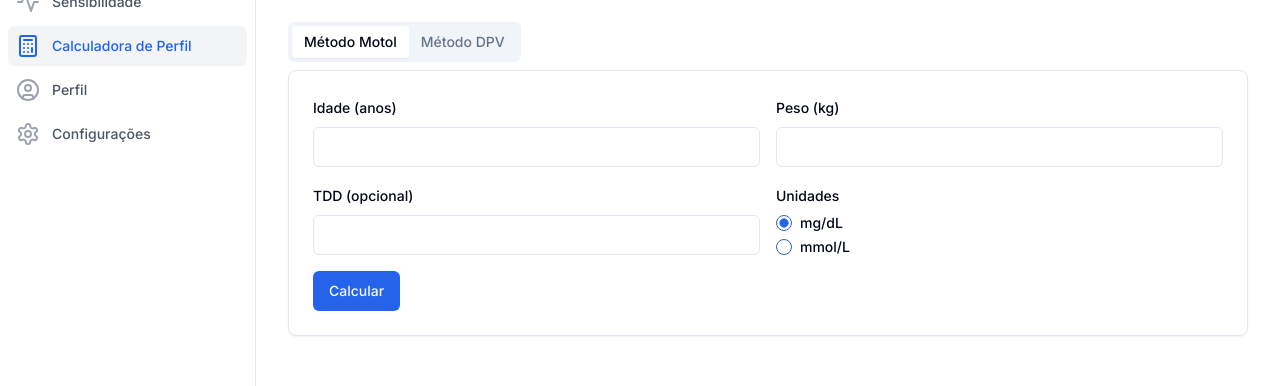
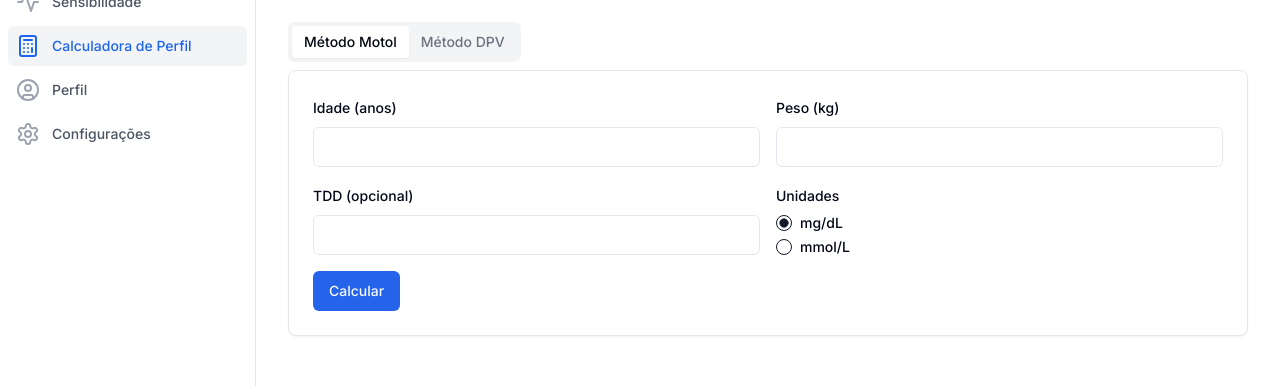
Before and after one commit to thiagomsoares/diabetechtool, a Next.js app: page /profile-calculator in a window 1280 px wide. Shown: the part 178-564 px from the top of the page. Built offline with nearby package versions, Linux system fonts and the light colour scheme.

Commit message:
feat: Atualiza período padrão para 3 dias e adiciona calculadora de perfil
- Remove opções de 14 e 30 dias dos botões de período
- Adiciona nova página de calculadora de perfil
- Implementa componentes UI para calculadora
- Atualiza dependências do projeto

```diff
--- a/app/(dashboard)/profile-calculator/page.tsx
+++ b/app/(dashboard)/profile-calculator/page.tsx
@@ -2,12 +2,12 @@
 
 import React, { useState } from 'react';
 import { ProfileCalculations } from '@/app/utils/ProfileCalculations';
-import { Tabs, TabsContent, TabsList, TabsTrigger } from "@/components/ui/tabs";
+import { Tabs, TabsContent, TabsList, TabsTrigger } from "@/app/components/ui/tabs";
 import { Card } from "@/components/ui/card";
 import { Button } from "@/components/ui/button";
 import { Input } from "@/components/ui/input";
 import { Label } from "@/components/ui/label";
-import { RadioGroup, RadioGroupItem } from "@/components/ui/radio-group";
+import { RadioGroup, RadioGroupItem } from "@/app/components/ui/radio-group";
 import { Feedback } from '@/app/components/Feedback';
 
 export default function ProfileCalculatorPage() {
--- /dev/null
+++ b/app/components/ui/radio-group.tsx
@@ -0,0 +1,43 @@
+"use client"
+
+import * as React from "react"
+import * as RadioGroupPrimitive from "@radix-ui/react-radio-group"
+import { Circle } from "lucide-react"
+import { cn } from "@/lib/utils"
+
+const RadioGroup = React.forwardRef<
+  React.ElementRef<typeof RadioGroupPrimitive.Root>,
+  React.ComponentPropsWithoutRef<typeof RadioGroupPrimitive.Root>
+>(({ className, ...props }, ref) => {
+  return (
+    <RadioGroupPrimitive.Root
+      className={cn("grid gap-2", className)}
+      {...props}
+      ref={ref}
+    />
+  )
+})
+RadioGroup.displayName = RadioGroupPrimitive.Root.displayName
+
+const RadioGroupItem = React.forwardRef<
+  React.ElementRef<typeof RadioGroupPrimitive.Item>,
+  React.ComponentPropsWithoutRef<typeof RadioGroupPrimitive.Item>
+>(({ className, ...props }, ref) => {
+  return (
+    <RadioGroupPrimitive.Item
+      ref={ref}
+      className={cn(
+        "aspect-square h-4 w-4 rounded-full border border-gray-200 border-gray-900 text-gray-900 ring-offset-white focus:outline-none focus-visible:ring-2 focus-visible:ring-gray-400 focus-visible:ring-offset-2 disabled:cursor-not-allowed disabled:opacity-50",
+        className
+      )}
+      {...props}
+    >
+      <RadioGroupPrimitive.Indicator className="flex items-center justify-center">
+        <Circle className="h-2.5 w-2.5 fill-current text-current" />
+      </RadioGroupPrimitive.Indicator>
+    </RadioGroupPrimitive.Item>
+  )
+})
+RadioGroupItem.displayName = RadioGroupPrimitive.Item.displayName
+
+export { RadioGroup, RadioGroupItem }
--- /dev/null
+++ b/app/components/ui/tabs.tsx
@@ -0,0 +1,54 @@
+"use client"
+
+import * as React from "react"
+import * as TabsPrimitive from "@radix-ui/react-tabs"
+import { cn } from "@/lib/utils"
+
+const Tabs = TabsPrimitive.Root
+
+const TabsList = React.forwardRef<
+  React.ElementRef<typeof TabsPrimitive.List>,
+  React.ComponentPropsWithoutRef<typeof TabsPrimitive.List>
+>(({ className, ...props }, ref) => (
+  <TabsPrimitive.List
+    ref={ref}
+    className={cn(
+      "inline-flex h-10 items-center justify-center rounded-md bg-gray-100 p-1 text-gray-500",
+      className
+    )}
+    {...props}
+  />
+))
+TabsList.displayName = TabsPrimitive.List.displayName
+
+const TabsTrigger = React.forwardRef<
+  React.ElementRef<typeof TabsPrimitive.Trigger>,
+  React.ComponentPropsWithoutRef<typeof TabsPrimitive.Trigger>
+>(({ className, ...props }, ref) => (
+  <TabsPrimitive.Trigger
+    ref={ref}
+    className={cn(
+      "inline-flex items-center justify-center whitespace-nowrap rounded-sm px-3 py-1.5 text-sm font-medium ring-offset-white transition-all focus-visible:outline-none focus-visible:ring-2 focus-visible:ring-gray-400 focus-visible:ring-offset-2 disabled:pointer-events-none disabled:opacity-50 data-[state=active]:bg-white data-[state=active]:text-gray-950 data-[state=active]:shadow-sm",
+      className
+    )}
+    {...props}
+  />
+))
+TabsTrigger.displayName = TabsPrimitive.Trigger.displayName
+
+const TabsContent = React.forwardRef<
+  React.ElementRef<typeof TabsPrimitive.Content>,
+  React.ComponentPropsWithoutRef<typeof TabsPrimitive.Content>
+>(({ className, ...props }, ref) => (
+  <TabsPrimitive.Content
+    ref={ref}
+    className={cn(
+      "mt-2 ring-offset-white focus-visible:outline-none focus-visible:ring-2 focus-visible:ring-gray-400 focus-visible:ring-offset-2",
+      className
+    )}
+    {...props}
+  />
+))
+TabsContent.displayName = TabsPrimitive.Content.displayName
+
+export { Tabs, TabsList, TabsTrigger, TabsContent }
--- a/package.json
+++ b/package.json
@@ -44,7 +44,9 @@
     "shadcn-ui": "^0.2.3",
     "tailwind-merge": "^2.0.0",
     "tailwindcss-animate": "^1.0.7",
-    "zod": "^3.23.8"
+    "zod": "^3.23.8",
+    "@radix-ui/react-radio-group": "^1.1.3",
+    "@radix-ui/react-tabs": "^1.0.4"
   },
   "devDependencies": {
     "@netlify/plugin-nextjs": "^5.8.1",
```
